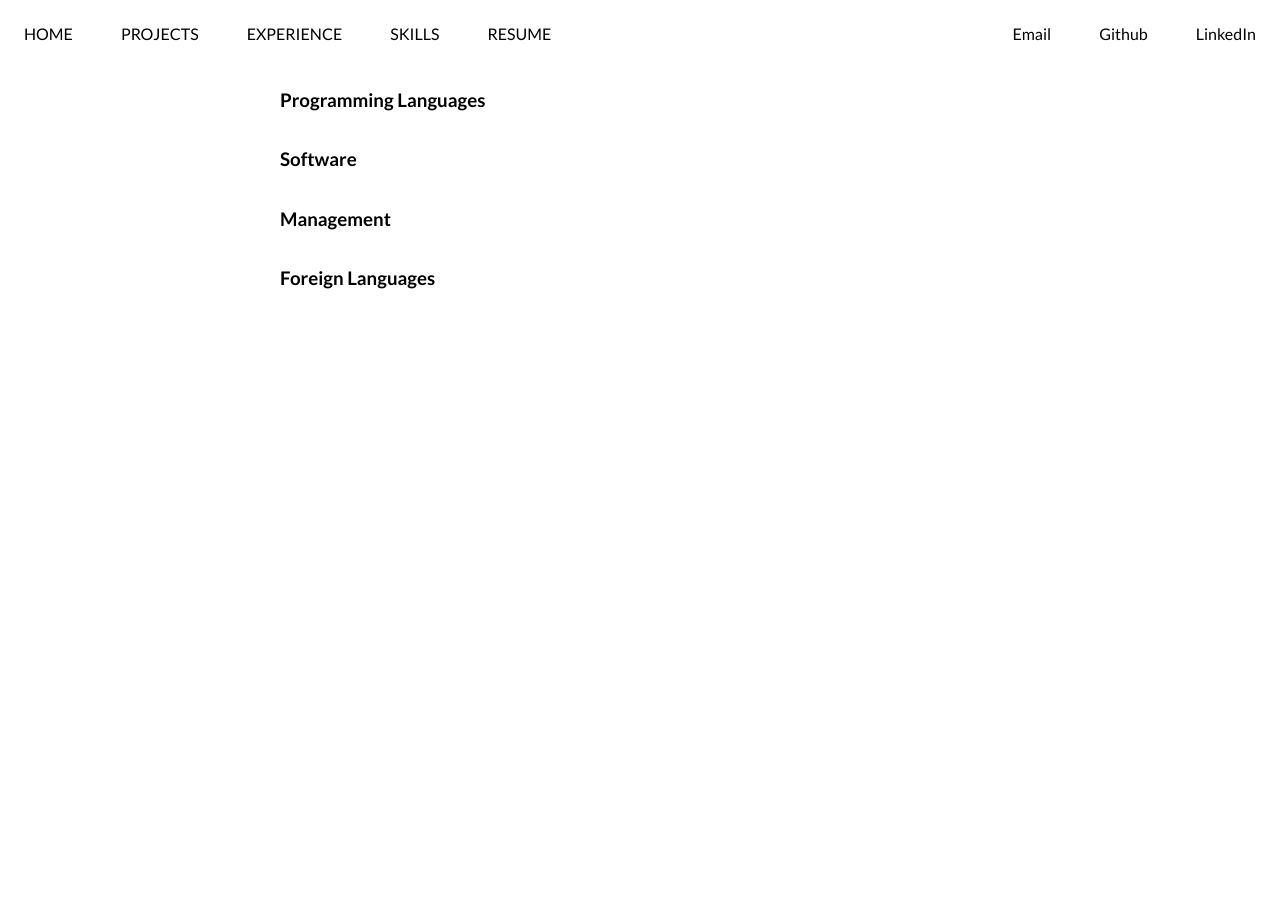
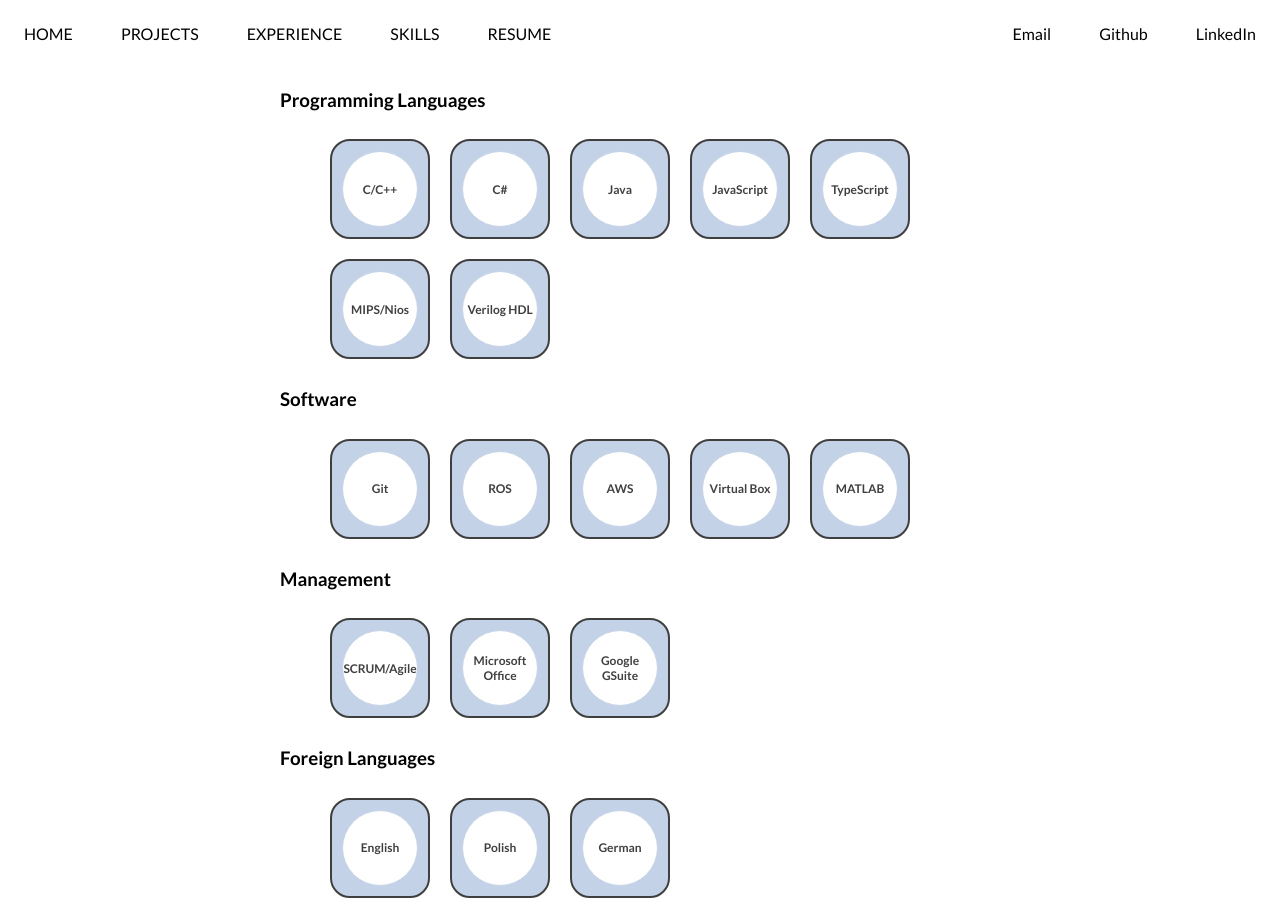
Before and after one commit to dominikabobik/dominika-bobik, a Next.js app: page /skills in a window 1280 px wide. Before the commit the page ends 800 px from the top, so only its background shows below. Built offline with nearby package versions, Linux system fonts and the light colour scheme.

Commit message:
added return

```diff
--- a/pages/skills.tsx
+++ b/pages/skills.tsx
@@ -46,6 +46,7 @@ const Skills: NextPage = () => {
                             <h3>{skillGroup}</h3>
                             <ul className={styles.lists}>
                                 {skills[skillGroup].map((language, j) => {
+                                    return <Skill name={language} key={j}/>
                                 })}
                             </ul>
                         </div>
```
